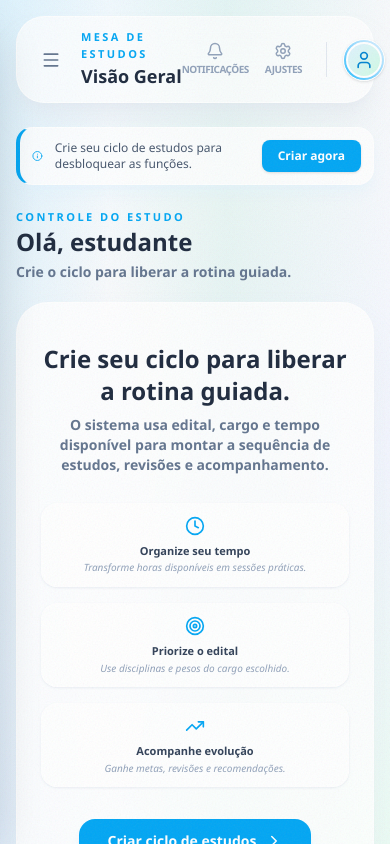
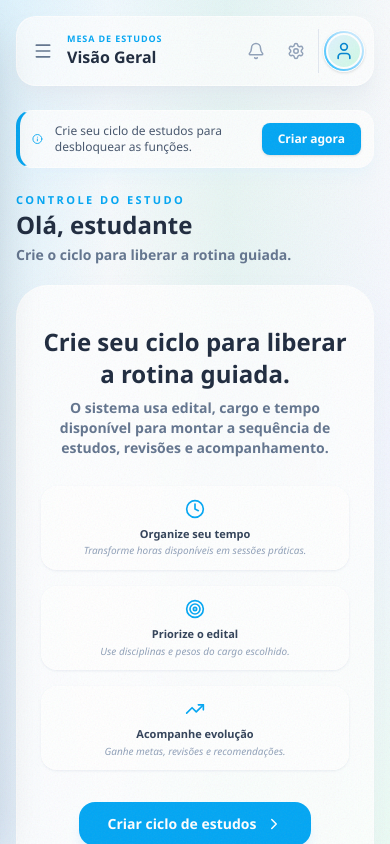
Before and after one commit to mesadeestudos/Mesa-de-estudos, a Next.js app: page /dashboard in a window 390 px wide. Built offline with nearby package versions, Linux system fonts and the light colour scheme; no server answers.

Commit message:
feat: adiciona menu recolhivel e cabecalho responsivo

```diff
--- a/src/app/ciclos/page.tsx
+++ b/src/app/ciclos/page.tsx
@@ -917,10 +917,10 @@ export default function CiclosEstudo() {
       )}
 
       {/* -- Sidebar -- */}
-      <aside className={`fixed lg:static inset-y-0 left-0 z-40 w-64 border-r border-white/30 bg-slate-950/90 text-white shadow-2xl shadow-slate-950/20 backdrop-blur-xl flex flex-col shrink-0 h-screen transition-transform duration-300 lg:translate-x-0 ${sidebarAberta ? 'translate-x-0' : '-translate-x-full'}`}>
+      <aside className={`app-sidebar fixed lg:static inset-y-0 left-0 z-40 w-64 border-r border-white/30 bg-slate-950/90 text-white shadow-2xl shadow-slate-950/20 backdrop-blur-xl flex flex-col shrink-0 h-screen transition-transform duration-300 lg:translate-x-0 ${sidebarAberta ? 'translate-x-0' : '-translate-x-full'}`}>
         <div className="flex min-h-0 grow flex-col items-center overflow-hidden">
           <div className="w-full shrink-0 px-4 pb-3 pt-4">
-            <div className="rounded-[20px] border border-white/10 bg-white/95 px-4 py-2.5 shadow-xl shadow-sky-950/20">
+            <div className="sidebar-brand rounded-[20px] border border-white/10 bg-white/95 px-4 py-2.5 shadow-xl shadow-sky-950/20">
               <img src="/logo_azul.png" alt="Logo" className="mx-auto h-16 w-auto" />
             </div>
           </div>
@@ -946,7 +946,7 @@ export default function CiclosEstudo() {
       <main className="flex-1 flex flex-col min-w-0 p-4 lg:p-6 overflow-y-auto">
 
         {/* Header */}
-        <header className="mb-6 flex shrink-0 items-center justify-between rounded-[28px] border border-white/70 bg-white/70 px-4 py-3 shadow-xl shadow-slate-200/50 backdrop-blur-xl lg:px-5">
+        <header className="app-header mb-6 flex shrink-0 items-center justify-between rounded-[28px] border border-white/70 bg-white/70 px-4 py-3 shadow-xl shadow-slate-200/50 backdrop-blur-xl lg:px-5">
           <div className="flex min-w-0 items-center gap-3">
             <button
               onClick={() => setSidebarAberta(true)}
--- a/src/app/dashboard/page.tsx
+++ b/src/app/dashboard/page.tsx
@@ -185,10 +185,10 @@ export default function PainelEstudante() {
       )}
 
       {/* Sidebar */}
-      <aside className={`fixed lg:static inset-y-0 left-0 z-40 w-64 border-r border-white/30 bg-slate-950/90 text-white shadow-2xl shadow-slate-950/20 backdrop-blur-xl flex flex-col shrink-0 h-screen transition-transform duration-300 lg:translate-x-0 ${sidebarAberta ? 'translate-x-0' : '-translate-x-full'}`}>
+      <aside className={`app-sidebar fixed lg:static inset-y-0 left-0 z-40 w-64 border-r border-white/30 bg-slate-950/90 text-white shadow-2xl shadow-slate-950/20 backdrop-blur-xl flex flex-col shrink-0 h-screen transition-transform duration-300 lg:translate-x-0 ${sidebarAberta ? 'translate-x-0' : '-translate-x-full'}`}>
         <div className="flex min-h-0 grow flex-col items-center overflow-hidden">
           <div className="w-full shrink-0 px-4 pb-3 pt-4">
-            <div className="rounded-[20px] border border-white/10 bg-white/95 px-4 py-2.5 shadow-xl shadow-sky-950/20">
+            <div className="sidebar-brand rounded-[20px] border border-white/10 bg-white/95 px-4 py-2.5 shadow-xl shadow-sky-950/20">
               <img src="/logo_azul.png" alt="Logo" className="mx-auto h-16 w-auto" />
             </div>
           </div>
@@ -220,7 +220,7 @@ export default function PainelEstudante() {
       <main className="flex-1 flex flex-col min-w-0 p-4 lg:p-6 overflow-y-auto">
 
         {/* Header */}
-        <header className="mb-6 flex shrink-0 items-center justify-between rounded-[28px] border border-white/70 bg-white/70 px-4 py-3 shadow-xl shadow-slate-200/50 backdrop-blur-xl lg:px-5">
+        <header className="app-header mb-6 flex shrink-0 items-center justify-between rounded-[28px] border border-white/70 bg-white/70 px-4 py-3 shadow-xl shadow-slate-200/50 backdrop-blur-xl lg:px-5">
           <div className="flex items-center gap-3">
             <button
               onClick={() => setSidebarAberta(true)}
@@ -444,7 +444,7 @@ function MenuItem({ icon, label, active, onClick }: { icon: React.ReactNode; lab
 
 function HeaderIcon({ icon, label, onClick }: { icon: React.ReactNode; label: string; onClick?: () => void }) {
   return (
-    <button onClick={onClick} className="flex flex-col items-center gap-0.5 group shrink-0">
+    <button onClick={onClick} aria-label={label} title={label} className="header-icon flex flex-col items-center gap-0.5 group shrink-0">
       <div className="text-slate-400 group-hover:text-sky-500 transition-colors">{icon}</div>
       <span className="text-[10px] lg:text-[11px] font-bold text-slate-400 uppercase tracking-tighter">{label}</span>
     </button>
--- a/src/app/desempenho/page.tsx
+++ b/src/app/desempenho/page.tsx
@@ -243,10 +243,10 @@ export default function DesempenhoPage() {
       <div className="pointer-events-none absolute inset-0 bg-[radial-gradient(circle_at_top_left,rgba(14,165,233,0.16),transparent_34%),radial-gradient(circle_at_bottom_right,rgba(16,185,129,0.14),transparent_30%)]" />
       <div className="relative flex h-full overflow-hidden">
         {sidebarAberta && <div className="fixed inset-0 z-30 bg-black/40 lg:hidden" onClick={() => setSidebarAberta(false)} />}
-        <aside className={`fixed inset-y-0 left-0 z-40 flex h-screen w-64 shrink-0 flex-col border-r border-white/30 bg-slate-950/90 text-white shadow-2xl shadow-slate-950/20 backdrop-blur-xl transition-transform lg:static lg:translate-x-0 ${sidebarAberta ? 'translate-x-0' : '-translate-x-full'}`}>
+        <aside className={`app-sidebar fixed inset-y-0 left-0 z-40 flex h-screen w-64 shrink-0 flex-col border-r border-white/30 bg-slate-950/90 text-white shadow-2xl shadow-slate-950/20 backdrop-blur-xl transition-transform lg:static lg:translate-x-0 ${sidebarAberta ? 'translate-x-0' : '-translate-x-full'}`}>
           <div className="min-h-0 grow overflow-hidden px-3">
             <div className="px-1 pb-3 pt-4">
-              <div className="rounded-[20px] border border-white/10 bg-white/95 px-4 py-2.5 shadow-xl shadow-sky-950/20">
+              <div className="sidebar-brand rounded-[20px] border border-white/10 bg-white/95 px-4 py-2.5 shadow-xl shadow-sky-950/20">
                 <img src="/logo_azul.png" alt="Logo" className="mx-auto h-16 w-auto" />
               </div>
             </div>
@@ -275,7 +275,7 @@ export default function DesempenhoPage() {
         </aside>
 
         <main className="min-w-0 flex-1 overflow-y-auto p-4 lg:p-6">
-          <header className="mb-6 flex items-center justify-between rounded-[28px] border border-white/70 bg-white/75 px-4 py-3 shadow-xl shadow-slate-200/50 backdrop-blur-xl lg:px-5">
+          <header className="app-header mb-6 flex items-center justify-between rounded-[28px] border border-white/70 bg-white/75 px-4 py-3 shadow-xl shadow-slate-200/50 backdrop-blur-xl lg:px-5">
             <div className="flex min-w-0 items-center gap-3">
               <button onClick={() => setSidebarAberta(true)} className="rounded-xl p-2 text-slate-500 hover:bg-slate-100 lg:hidden"><Menu size={20} /></button>
               <div className="min-w-0">
--- a/src/app/globals.css
+++ b/src/app/globals.css
@@ -42,3 +42,135 @@ body::before {
 .no-scrollbar::-webkit-scrollbar {
   display: none;
 }
+
+.app-header {
+  min-width: 0;
+  gap: 0.75rem;
+}
+
+.app-header > div:first-child {
+  min-width: 0;
+  flex: 1;
+}
+
+.app-header > div:first-child > button,
+.app-header > div:last-child:not(:first-child) {
+  flex-shrink: 0;
+}
+
+@media (max-width: 639px) {
+  .app-header {
+    padding-inline: 0.5rem;
+    gap: 0.375rem;
+    border-radius: 1.25rem;
+  }
+
+  .app-header > div:first-child {
+    gap: 0.375rem;
+  }
+
+  .app-header > div:last-child:not(:first-child),
+  .app-header > div:last-child > div {
+    gap: 0.25rem;
+  }
+
+  .app-header > div:last-child > div.border-r {
+    padding-right: 0.25rem;
+  }
+
+  .app-header .header-icon {
+    min-width: 2.25rem;
+    min-height: 2.75rem;
+    justify-content: center;
+  }
+
+  .app-header .header-icon > span {
+    display: none;
+  }
+
+  .app-header h1 {
+    font-size: 1rem;
+  }
+
+  .app-header p {
+    overflow: hidden;
+    text-overflow: ellipsis;
+    white-space: nowrap;
+    font-size: 0.5625rem;
+    letter-spacing: 0.1em;
+  }
+}
+
+@media (min-width: 1024px) and (hover: hover) and (pointer: fine) {
+  .app-sidebar {
+    width: 5.25rem;
+    overflow-x: hidden;
+    transition: width 200ms ease, transform 200ms ease;
+  }
+
+  .app-sidebar:hover,
+  .app-sidebar:focus-within {
+    width: 16rem;
+  }
+
+  .app-sidebar > div {
+    width: 16rem;
+    flex-shrink: 0;
+  }
+
+  .app-sidebar > div:first-child {
+    width: 100%;
+    overflow-y: auto;
+    overflow-x: hidden;
+  }
+
+  .app-sidebar nav > * > :first-child {
+    flex-shrink: 0;
+  }
+
+  .app-sidebar:not(:hover):not(:focus-within) nav > * > span:last-child {
+    opacity: 0;
+  }
+
+  .app-sidebar:not(:hover):not(:focus-within) > div:last-child button {
+    color: transparent;
+  }
+
+  .app-sidebar:not(:hover):not(:focus-within) > div:last-child button svg {
+    color: #cbd5e1;
+  }
+
+  .app-sidebar .sidebar-brand {
+    display: flex;
+    align-items: center;
+    justify-content: center;
+    width: 14rem;
+    max-width: 100%;
+    height: 5.375rem;
+    margin-inline: auto;
+    transition: width 200ms ease, height 200ms ease, margin 200ms ease, padding 200ms ease;
+  }
+
+  .app-sidebar .sidebar-brand img {
+    width: 100%;
+    height: 100%;
+    min-width: 0;
+    margin: 0;
+    object-fit: contain;
+  }
+
+  .app-sidebar:not(:hover):not(:focus-within) .sidebar-brand {
+    width: 3.25rem;
+    height: 3.25rem;
+    margin-block: 1.0625rem;
+    padding: 0.25rem;
+    border-radius: 0.875rem;
+  }
+}
+
+@media (prefers-reduced-motion: reduce) {
+  .app-sidebar,
+  .app-sidebar .sidebar-brand {
+    transition: none;
+  }
+}
--- a/src/app/minha-mesa/page.tsx
+++ b/src/app/minha-mesa/page.tsx
@@ -254,10 +254,10 @@ export default function MinhaMesaPage() {
           <div className="fixed inset-0 z-30 bg-black/40 lg:hidden" onClick={() => setSidebarAberta(false)} />
         )}
 
-        <aside className={`fixed lg:static inset-y-0 left-0 z-40 flex h-screen w-64 shrink-0 flex-col border-r border-white/30 bg-slate-950/90 text-white shadow-2xl shadow-slate-950/20 backdrop-blur-xl transition-transform duration-300 lg:translate-x-0 ${sidebarAberta ? 'translate-x-0' : '-translate-x-full'}`}>
+        <aside className={`app-sidebar fixed lg:static inset-y-0 left-0 z-40 flex h-screen w-64 shrink-0 flex-col border-r border-white/30 bg-slate-950/90 text-white shadow-2xl shadow-slate-950/20 backdrop-blur-xl transition-transform duration-300 lg:translate-x-0 ${sidebarAberta ? 'translate-x-0' : '-translate-x-full'}`}>
           <div className="flex min-h-0 grow flex-col items-center overflow-hidden">
             <div className="w-full shrink-0 px-4 pb-3 pt-4">
-              <div className="rounded-[20px] border border-white/10 bg-white/95 px-4 py-2.5 shadow-xl shadow-sky-950/20">
+              <div className="sidebar-brand rounded-[20px] border border-white/10 bg-white/95 px-4 py-2.5 shadow-xl shadow-sky-950/20">
                 <img src="/logo_azul.png" alt="Logo" className="mx-auto h-16 w-auto" />
               </div>
             </div>
@@ -286,7 +286,7 @@ export default function MinhaMesaPage() {
         </aside>
 
         <main className="flex min-w-0 flex-1 flex-col overflow-y-auto p-4 lg:p-6">
-          <header className="mb-6 flex shrink-0 items-center justify-between rounded-[28px] border border-white/70 bg-white/70 px-4 py-3 shadow-xl shadow-slate-200/50 backdrop-blur-xl lg:px-5">
+          <header className="app-header mb-6 flex shrink-0 items-center justify-between rounded-[28px] border border-white/70 bg-white/70 px-4 py-3 shadow-xl shadow-slate-200/50 backdrop-blur-xl lg:px-5">
             <div className="flex items-center gap-3">
               <button onClick={() => setSidebarAberta(true)} className="rounded-xl p-2 text-slate-500 transition-colors hover:bg-slate-100 lg:hidden">
                 <Menu size={20} />
--- a/src/app/questoes/page.tsx
+++ b/src/app/questoes/page.tsx
@@ -201,10 +201,10 @@ export default function QuestoesPage() {
           <div className="fixed inset-0 z-30 bg-black/40 lg:hidden" onClick={() => setSidebarAberta(false)} />
         )}
 
-        <aside className={`fixed lg:static inset-y-0 left-0 z-40 flex h-screen w-64 shrink-0 flex-col border-r border-white/30 bg-slate-950/90 text-white shadow-2xl shadow-slate-950/20 backdrop-blur-xl transition-transform duration-300 lg:translate-x-0 ${sidebarAberta ? 'translate-x-0' : '-translate-x-full'}`}>
+        <aside className={`app-sidebar fixed lg:static inset-y-0 left-0 z-40 flex h-screen w-64 shrink-0 flex-col border-r border-white/30 bg-slate-950/90 text-white shadow-2xl shadow-slate-950/20 backdrop-blur-xl transition-transform duration-300 lg:translate-x-0 ${sidebarAberta ? 'translate-x-0' : '-translate-x-full'}`}>
           <div className="flex min-h-0 grow flex-col items-center overflow-hidden">
             <div className="w-full shrink-0 px-4 pb-3 pt-4">
-              <div className="rounded-[20px] border border-white/10 bg-white/95 px-4 py-2.5 shadow-xl shadow-sky-950/20">
+              <div className="sidebar-brand rounded-[20px] border border-white/10 bg-white/95 px-4 py-2.5 shadow-xl shadow-sky-950/20">
                 <img src="/logo_azul.png" alt="Logo" className="mx-auto h-16 w-auto" />
               </div>
             </div>
@@ -233,7 +233,7 @@ export default function QuestoesPage() {
         </aside>
 
         <main className="flex min-w-0 flex-1 flex-col overflow-y-auto p-4 lg:p-6">
-          <header className="mb-6 flex shrink-0 items-center justify-between rounded-[28px] border border-white/70 bg-white/70 px-4 py-3 shadow-xl shadow-slate-200/50 backdrop-blur-xl lg:px-5">
+          <header className="app-header mb-6 flex shrink-0 items-center justify-between rounded-[28px] border border-white/70 bg-white/70 px-4 py-3 shadow-xl shadow-slate-200/50 backdrop-blur-xl lg:px-5">
             <div className="flex items-center gap-3">
               <button onClick={() => setSidebarAberta(true)} className="rounded-xl p-2 text-slate-500 transition-colors hover:bg-slate-100 lg:hidden">
                 <Menu size={20} />
--- a/src/components/app/Header.tsx
+++ b/src/components/app/Header.tsx
@@ -11,7 +11,7 @@ interface HeaderProps {
 
 export default function Header({ title, eyebrow = 'Mesa de Estudos', actions, onMenuClick }: HeaderProps) {
   return (
-    <header className="mb-6 flex shrink-0 items-center justify-between rounded-[28px] border border-white/70 bg-white/75 px-4 py-3 shadow-xl shadow-slate-200/50 backdrop-blur-xl lg:px-5">
+    <header className="app-header mb-6 flex shrink-0 items-center justify-between rounded-[28px] border border-white/70 bg-white/75 px-4 py-3 shadow-xl shadow-slate-200/50 backdrop-blur-xl lg:px-5">
       <div className="flex min-w-0 items-center gap-3">
         <button onClick={onMenuClick} className="rounded-xl p-2 text-slate-500 hover:bg-slate-100 lg:hidden">
           <Menu size={20} />
--- a/src/components/app/Sidebar.tsx
+++ b/src/components/app/Sidebar.tsx
@@ -61,10 +61,10 @@ export default function Sidebar({ active, mobileOpen = false, onNavigate, onLogo
   const router = useRouter();
 
   return (
-    <aside className={`fixed inset-y-0 left-0 z-40 flex h-screen w-64 shrink-0 flex-col border-r border-white/30 bg-slate-950/90 text-white shadow-2xl shadow-slate-950/20 backdrop-blur-xl transition-transform lg:static lg:translate-x-0 ${mobileOpen ? 'translate-x-0' : '-translate-x-full'}`}>
+    <aside className={`app-sidebar fixed inset-y-0 left-0 z-40 flex h-screen w-64 shrink-0 flex-col border-r border-white/30 bg-slate-950/90 text-white shadow-2xl shadow-slate-950/20 backdrop-blur-xl transition-transform lg:static lg:translate-x-0 ${mobileOpen ? 'translate-x-0' : '-translate-x-full'}`}>
       <div className="min-h-0 grow overflow-hidden px-3">
         <div className="px-1 pb-3 pt-4">
-          <div className="rounded-[20px] border border-white/10 bg-white/95 px-4 py-2.5 shadow-xl shadow-sky-950/20">
+          <div className="sidebar-brand rounded-[20px] border border-white/10 bg-white/95 px-4 py-2.5 shadow-xl shadow-sky-950/20">
             <img src="/logo_azul.png" alt="Logo" className="mx-auto h-16 w-auto" />
           </div>
         </div>
```
Also changed, not shown: src/app/configuracoes/page.tsx (+1 -1 lines), src/app/perfil/page.tsx (+1 -1 lines).
